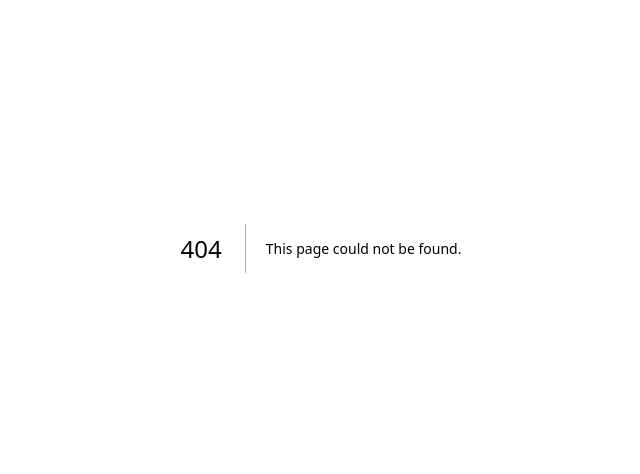
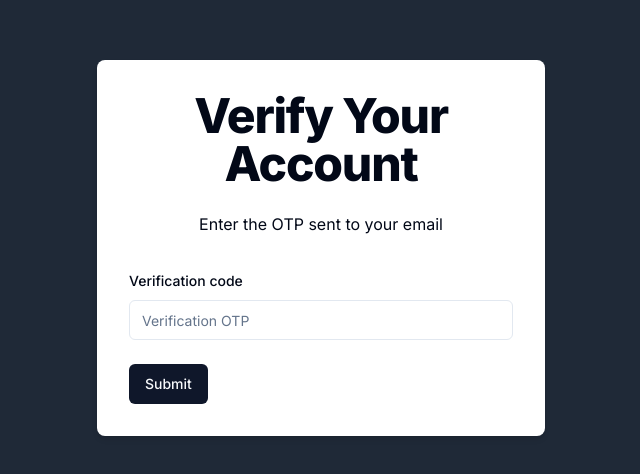
Before and after one commit to AmitSaha15/frank-feedback, a Next.js app: page /verify/1 in a window 1280 px wide. Before the commit this address had no page. Shown: the part 152-626 px from the top of the page, without its empty margins (319-959 px from the left). Built offline with nearby package versions, Linux system fonts and the light colour scheme.

Commit message:
otp verification added

```diff
--- /dev/null
+++ b/src/app/(auth)/verify/[username]/page.tsx
@@ -0,0 +1,83 @@
+'use client'
+import { Button } from '@/components/ui/button';
+import { Form, FormControl, FormField, FormItem, FormLabel, FormMessage } from '@/components/ui/form';
+import { Input } from '@/components/ui/input';
+import { useToast } from '@/components/ui/use-toast';
+import { verifySchema } from '@/schemas/verifySchema';
+import { ApiResponse } from '@/types/ApiResponse';
+import { zodResolver } from '@hookform/resolvers/zod';
+import axios, { AxiosError } from 'axios';
+import { useParams, useRouter } from 'next/navigation'
+import React from 'react'
+import { useForm } from 'react-hook-form';
+import * as z from 'zod';
+
+const verifyAccount = () => {
+    const router = useRouter();
+    const params = useParams<{username:string}>();
+    const {toast} = useToast();
+
+    const form = useForm<z.infer<typeof verifySchema>>({
+        resolver: zodResolver(verifySchema),
+
+    })
+
+    const onSubmit = async (data: z.infer<typeof verifySchema>) => {
+        try {
+            const response = await axios.post(`/api/verify-code`, {
+                username: params.username,
+                code: data.code
+            })
+
+            toast({
+                title: "Success",
+                description: response.data.message
+            })
+
+            router.replace('sign-in')
+
+        } catch (error) {
+            console.error("Error in OTP verification", error);
+            const axiosError = error as AxiosError<ApiResponse>;
+            let errorMsg = axiosError.response?.data.message;
+            toast({
+                title: 'Signup failed',
+                description: errorMsg,
+                variant: "destructive"
+            })
+        }
+    }
+
+  return (
+    <div className='flex justify-center items-center min-h-screen bg-gray-800'>
+        <div className='w-full max-w-md p-8 space-y-8 bg-white rounded-lg shadow-md'>
+            <div className="text-center">
+                <h1 className="text-4xl font-extrabold tracking-tight lg:text-5xl mb-6">Verify Your Account</h1>
+                <p className="mb-4">Enter the OTP sent to your email</p>
+            </div>
+            <div>
+                <Form {...form}>
+                    <form onSubmit={form.handleSubmit(onSubmit)} className="space-y-6">
+                        <FormField
+                        control={form.control}
+                        name="code"
+                        render={({ field }) => (
+                            <FormItem>
+                            <FormLabel>Verification code</FormLabel>
+                            <FormControl>
+                                <Input placeholder="Verification OTP" {...field} />
+                            </FormControl>
+                            <FormMessage />
+                            </FormItem>
+                        )}
+                        />
+                        <Button type="submit">Submit</Button>
+                    </form>
+                </Form>
+            </div>
+        </div>
+    </div>
+  )
+}
+
+export default verifyAccount
```
